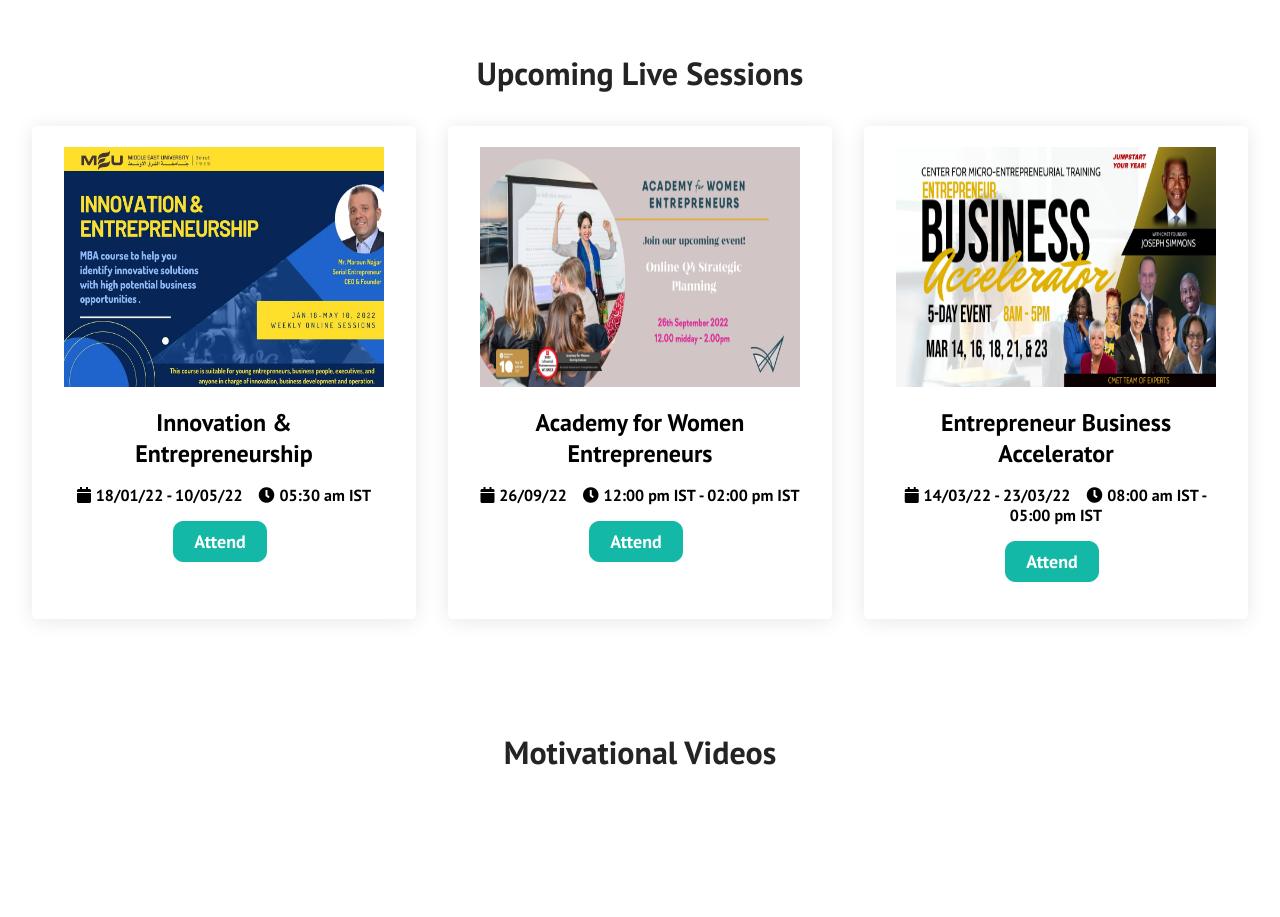
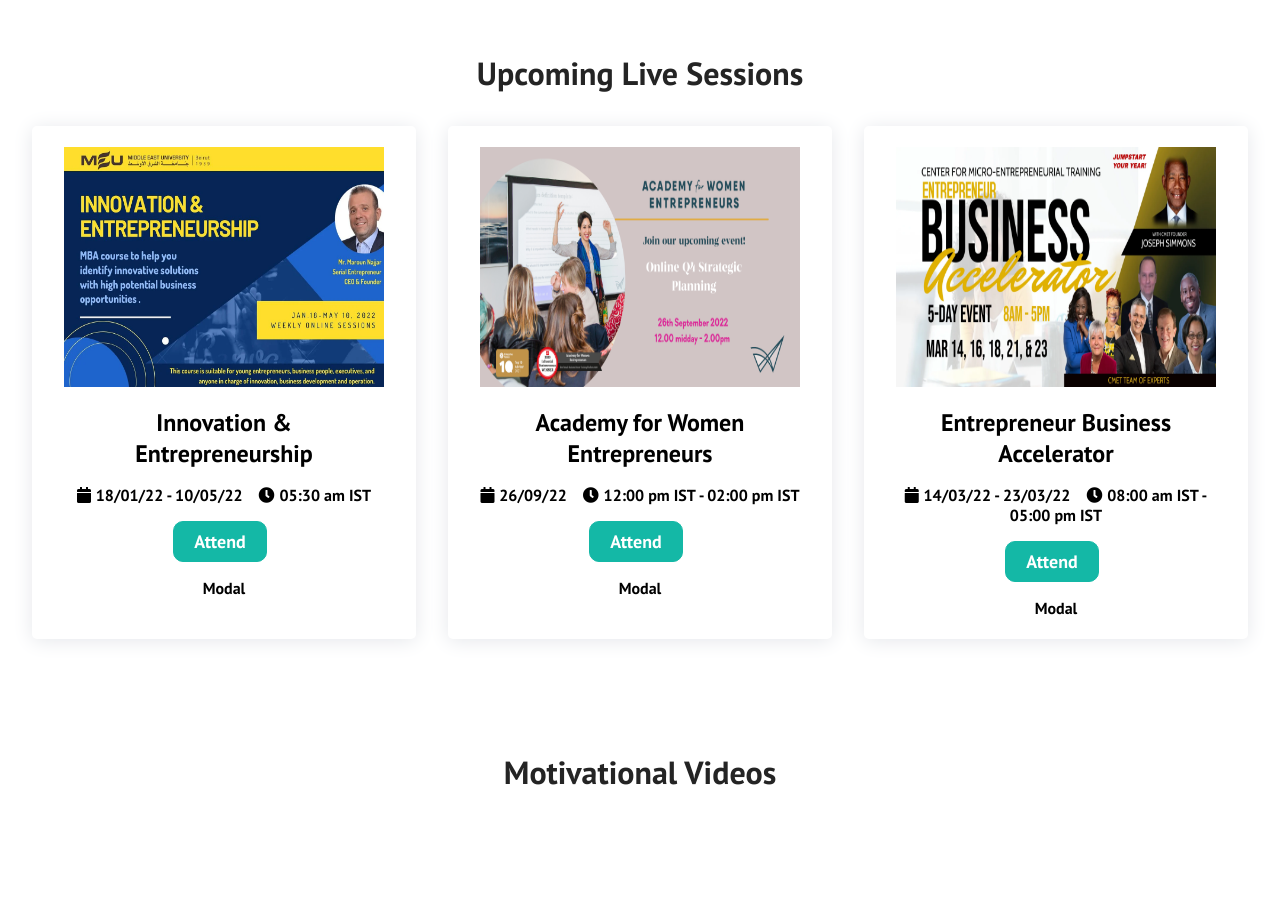
Before and after one commit to Startup-Overflow/startup-overflow, a React (Create React App) app: page / in a window 1280 px wide. Shown: the part 2260-3177 px from the top of the page. Built offline with nearby package versions, Linux system fonts and the light colour scheme.

Commit message:
Modal Initiated

```diff
--- /dev/null
+++ b/src/components/Modal.js
@@ -0,0 +1,6 @@
+import "./Modal.css";
+
+function Modal() {
+  return <div>Modal</div>;
+}
+export default Modal;
--- a/src/components/SessionCard.js
+++ b/src/components/SessionCard.js
@@ -1,23 +1,30 @@
-import React from 'react';
-import './SessionCard.css';
-import { Button } from './Button';
+import React from "react";
+import "./SessionCard.css";
+import { Button } from "./Button";
+import Modal from "../components/Modal";
 
 function SessionCard(props) {
-    return(
-        <div className='session_card'>
-            <div className='session_card__body'>
-                <img className='session_card__image' src={props.img} alt=""/>
-                <h2 className='session_card__title'>{props.title}</h2>
-                <div className='eventDateTime'>
-                    <i class="fa fa-calendar"></i>
-                    <span className='date'>{props.date}</span>
-                    <i class="fa fa-clock"></i>
-                    <span className='time'>{props.time}</span>
-                </div>
-                <Button buttonStyle='btn--outline'>Attend</Button>
-            </div>
+  const attendEventHandler = (e) => {
+    e.preventDefault();
+  };
+  return (
+    <div className="session_card">
+      <div className="session_card__body">
+        <img className="session_card__image" src={props.img} alt="" />
+        <h2 className="session_card__title">{props.title}</h2>
+        <div className="eventDateTime">
+          <i class="fa fa-calendar"></i>
+          <span className="date">{props.date}</span>
+          <i class="fa fa-clock"></i>
+          <span className="time">{props.time}</span>
         </div>
-    );
+        <Button onClick={attendEventHandler} buttonStyle="btn--outline">
+          Attend
+        </Button>
+        <Modal />
+      </div>
+    </div>
+  );
 }
 
 export default SessionCard;
```
Also changed, not shown: src/components/Modal.css (added).
